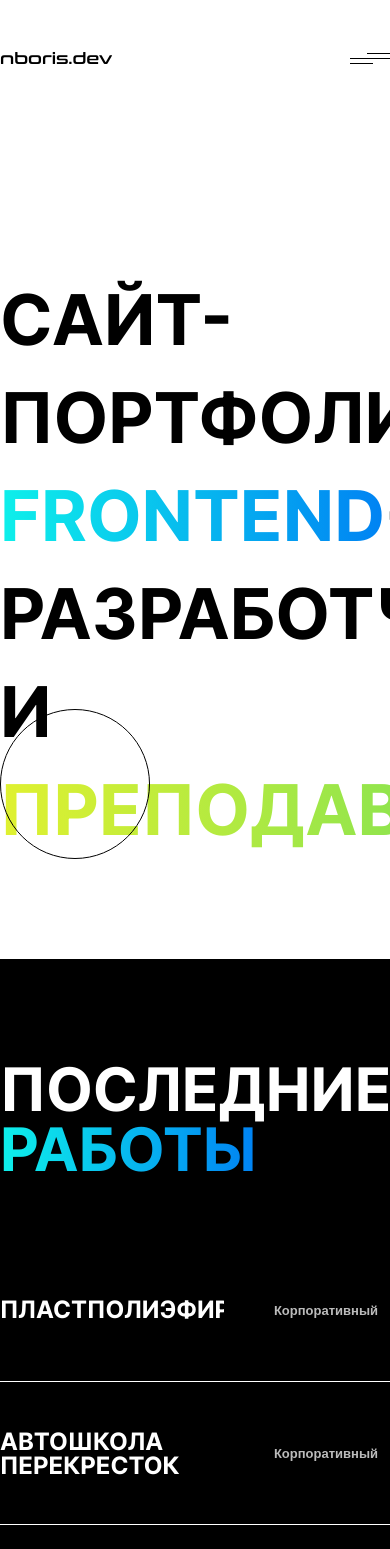
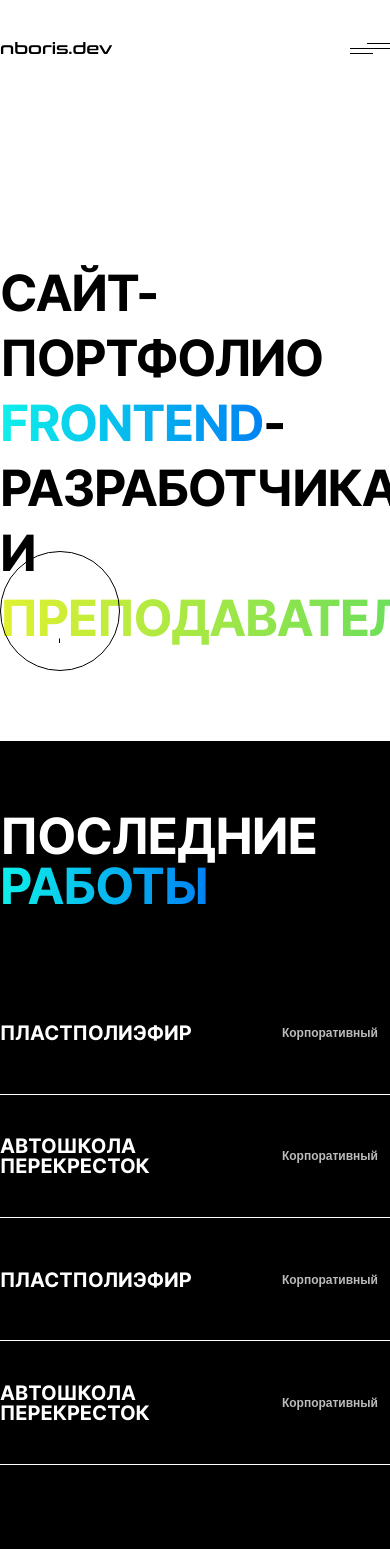
Before and after one commit to NBoris94/nboris.dev, a Next.js app: page / in a window 390 px wide. Shown: the top 1549 px of the page. Built offline with nearby package versions, Linux system fonts and the light colour scheme.

Commit message:
Начал адаптив на Главной странице

```diff
--- a/src/styles/base/base.scss
+++ b/src/styles/base/base.scss
@@ -49,3 +49,9 @@ figure {
   clip: rect(0 0 0 0);
   overflow: hidden;
 }
+
+@media (max-width: $xl) {
+  main {
+    padding-top: 101px;
+  }
+}
--- a/src/styles/base/variables.scss
+++ b/src/styles/base/variables.scss
@@ -9,3 +9,10 @@ $green-gradient: linear-gradient(to right, #E0F130, #5FDD5F);
 $pink-gradient: linear-gradient(to right, #F50D5B, #E400FF);
 
 $line-animation: transform 0.3s ease-in-out;
+
+// Breakpoints
+$xl: 1459.98px;
+$lg: 1199.98px;
+$md: 991.98px;
+$sm: 767.98px;
+$xs: 575.98px;
--- a/src/styles/components/layout/container.scss
+++ b/src/styles/components/layout/container.scss
@@ -9,3 +9,33 @@
   grid-template-columns: 1fr 1fr;
   column-gap: 50px;
 }
+
+@media (max-width: $xl) {
+  .container {
+    max-width: 1140px;
+  }
+}
+
+@media (max-width: $lg) {
+  .container {
+    max-width: 960px;
+  }
+}
+
+@media (max-width: $md) {
+  .container {
+    max-width: 720px;
+  }
+}
+
+@media (max-width: $sm) {
+  .container {
+    max-width: 540px;
+  }
+}
+
+@media (max-width: $xs) {
+  .container {
+    max-width: 100%;
+  }
+}
--- a/src/styles/components/layout/header.scss
+++ b/src/styles/components/layout/header.scss
@@ -27,3 +27,10 @@
     align-items: center;
   }
 }
+
+@media (max-width: $xl) {
+  .header {
+    padding-top: 40px;
+    padding-bottom: 40px;
+  }
+}
--- a/src/styles/components/layout/section.scss
+++ b/src/styles/components/layout/section.scss
@@ -1,8 +1,18 @@
 .section {
   position: relative;
-  padding: 100px 0;
+  padding: 150px 0;
 
   &__title {
     margin-bottom: 100px;
   }
 }
+
+@media (max-width: $lg) {
+  .section {
+    padding: 70px 0;
+
+    &__title {
+      margin-bottom: 70px;
+    }
+  }
+}
--- a/src/styles/components/ui/case-card.scss
+++ b/src/styles/components/ui/case-card.scss
@@ -25,6 +25,7 @@
     font-size: 0.8125rem;
     line-height: 100%;
     color: #BBBBBB;
+    transition: all 0.3s ease-out;
   }
 
   &__arrow {
@@ -132,3 +133,30 @@
     }
   }
 }
+
+@media (max-width: $xl) {
+  .case-card {
+    &__title {
+      width: 545px;
+    }
+
+    &__link {
+      padding: 30px 0;
+    }
+
+    &__category {
+      font-size: 0.75rem;
+    }
+
+    &__img {
+      left: 380px;
+      width: 145px;
+      height: 145px;
+    }
+
+    &__desc {
+      width: 220px;
+      height: 145px;
+    }
+  }
+}
--- a/src/styles/components/ui/text.scss
+++ b/src/styles/components/ui/text.scss
@@ -1,8 +1,9 @@
 .h1 {
   font-size: 4.375rem;
   font-weight: 700;
-  line-height: 140%;
+  line-height: 100%;
   text-transform: uppercase;
+  letter-spacing: -0.03em;
   margin: 0;
 }
 
@@ -10,6 +11,7 @@
   font-size: 3.75rem;
   font-weight: 700;
   line-height: 100%;
+  letter-spacing: -0.02em;
   text-transform: uppercase;
   margin: 0;
 }
@@ -76,3 +78,33 @@
     background-image: $pink-gradient;
   }
 }
+
+@media (max-width: $xl) {
+  .h1 {
+    font-size: 3.4375rem;
+    line-height: 130%;
+  }
+
+  .h2 {
+    font-size: 3.125rem;
+  }
+
+  .h3 {
+    font-size: 1.25rem;
+  }
+}
+
+@media (max-width: $lg) {
+  .h1 {
+    font-size: 3.125rem;
+    line-height: 130%;
+  }
+
+  .h2 {
+    font-size: 3.125rem;
+  }
+
+  .h3 {
+    font-size: 1.25rem;
+  }
+}
--- a/src/styles/pages/index.scss
+++ b/src/styles/pages/index.scss
@@ -1,5 +1,4 @@
 .fs {
-  padding: 100px 0;
 
   &__group {
     position: relative;
@@ -10,7 +9,7 @@
   &__title {
     max-width: 1031px;
     width: 100%;
-    margin-top: 50px;
+    margin-top: 90px;
   }
 
   &__arrow {
@@ -26,11 +25,10 @@
     &-icon svg {
       fill: $text-color-dark;
     }
-
-    &:hover {}
   }
 
   &__img {
+    flex-shrink: 0;
     width: 366px;
     margin-left: auto;
   }
@@ -63,3 +61,22 @@
     width: 100%;
   }
 }
+
+
+@media (max-width: $xl) {
+  .fs {
+
+    &__arrow {
+      width: 120px;
+      height: 120px;
+    }
+
+    &__img {
+      width: 277px;
+    }
+  }
+}
+
+@media (max-width: $lg) {
+  .fs {}
+}
```
